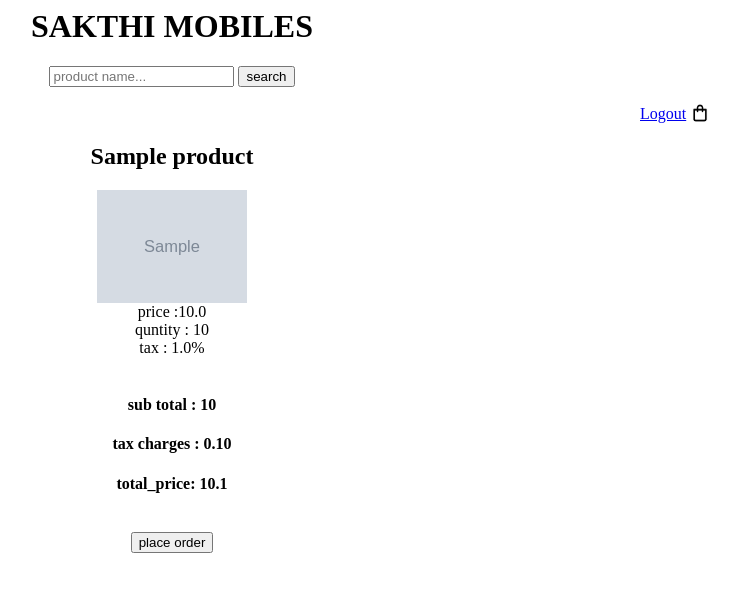
After one commit to sakthivellabglo/e-commerce, a Django app: page /order in a window 1280 px wide. The commit adds this page. Shown: the top 592 px of the page, without its empty margins (468-1206 px from the left). Run offline with Django 4.2, Linux system fonts and the light colour scheme; a user stored in the database is signed in; tables that the repository leaves empty hold one stand-in row (values such as "Sample post"); grey boxes marked "Sample" are stand-in pictures.

Commit message:
Order page added

```diff
--- a/product/admin.py
+++ b/product/admin.py
@@ -1,12 +1,14 @@
 from django.contrib import admin
 
-from product.models import Cart, Product
+from product.models import Cart, Product,Order
 
 class display_product(admin.ModelAdmin):
 	list_display = ('title','image', 'price', 'brand','stock')
-
+class display_Cart(admin.ModelAdmin):
+	list_display = ('user','product', 'quantity', 'price','date')
 admin.site.register(Product, display_product)
 admin.site.register(Cart)
+admin.site.register(Order)
 
 
 # Register your models here.
--- a/product/models.py
+++ b/product/models.py
@@ -19,3 +19,14 @@
 	quantity = models.IntegerField(default=1)
 	price = models.FloatField(blank=True)
 	date = models.DateField(auto_now_add = True)
+	def __str__(self):
+		return " {} {} {} {} {} ".format(self.user,self.product,self.quantity,self.price,self.date)
+
+class Order(models.Model) :
+    user = models.ForeignKey(User, on_delete=models.CASCADE)
+    items = models.ForeignKey(Cart, on_delete=models.CASCADE)
+    tax = models.FloatField()
+    total_product_cost = models.PositiveIntegerField()
+
+    def __str__(self):
+        return self.user.username
--- a/product/templates/list_cartitems.html
+++ b/product/templates/list_cartitems.html
@@ -26,6 +26,7 @@
 
       </form>
       <a href="{% url 'cart_remove' i.id %}"><button>remove</button></a><br>
+      <a href="{% url 'add_to_order' i.id %}"><button>order now</button></a><br>
 
 
     </center>
--- /dev/null
+++ b/product/templates/order.html
@@ -0,0 +1,24 @@
+{% extends "search.html" %}
+
+{% block content %}
+{% for i in object_list %}
+<div>
+        <center>
+                <h2> {{ i.items.product.title }}</h2>
+                <img src="{{ i.items.product.image.url }}" , width=150px><br>
+                price :{{i.items.price}}<br>
+                quntity : {{i.items.quantity}}<br>
+                tax  : {{i.tax}}%
+        </center>
+</div>
+{% endfor %}
+<br>
+<center>
+<h4>sub total : {{sub_total}}</h4>
+<h4>tax charges : {{tax|floatformat:2}}  </h4>
+<h4>total_price: {{total_price}} </h4>
+<br>
+<a href="{% url 'order_place' %}"><button >place order</button></a>
+</center>
+
+{% endblock %}
--- a/product/urls.py
+++ b/product/urls.py
@@ -8,4 +8,9 @@
                  path("cart/",login_required(views.ListCartItem.as_view()),name='cart'),
                  path("add_to_card/<int:id>",views.Add_to_add,name="add_to_cart"),
                  path("add_quntity/<int:id>",views.add_quntity,name="add_quntity"),
-                 path('remove/<int:id>/', views.cart_remove, name='cart_remove')]
+                 path('remove/<int:id>/', views.cart_remove, name='cart_remove'),
+                 path("add_to_order/<int:id>",views.add_order,name="add_to_order"),
+                 path("order",views.Orderproducts.as_view(),name='order'),
+                 path("placeorder",views.order_place,name = 'order_place' )
+
+]
--- a/product/views.py
+++ b/product/views.py
@@ -1,11 +1,11 @@
+from django.http import HttpResponse
 from django.views.generic.list import ListView
 from django.db.models import Q
 from django .contrib import messages
-from product.models import Cart, Product
+from product.models import Cart, Order, Product
 from django.contrib.auth.decorators import login_required
-from django.shortcuts import get_object_or_404
-from django.shortcuts import render,HttpResponse,redirect
-from django.db.models import Sum
+from django.shortcuts import redirect
+from django.db.models import Sum , F
 
 class Allproducts(ListView):
      model = Product
@@ -52,6 +52,36 @@
     cart.save()
     return redirect("cart")
 
+def add_order(request,id):
+    cart =  Cart.objects.get(id=id)
+    order = Order.objects.get_or_create(
+        items= cart,
+        user = request.user,
+        total_product_cost = cart.price ,
+        tax =12,
+    )
+    return redirect("order")
+class Orderproducts(ListView):
+     model = Order
+     template_name = "order.html"
+
+     def get_queryset(self):
+        object_list =Order.objects.filter(user = self.request.user)
+        if object_list.exists() :
+            pass
+        else:
+           messages.error(self.request, ' nothing to order  ')
+        print(object_list)
+        return object_list
+
+     def get_context_data(self, *args, **kwargs):
+        context = super().get_context_data(*args, **kwargs)
+        context['sub_total'] = Order.objects.filter(user = self.request.user).aggregate(Sum('total_product_cost'))['total_product_cost__sum']
+        context['tax'] = Order.objects.filter(user = self.request.user).aggregate(total = Sum(F('total_product_cost')* F('tax')/100))['total']
+        context['total_price'] = context['sub_total'] + context['tax']
+        return context
+
+
 
 class ListCartItem(ListView):
     model = Cart
@@ -71,3 +101,5 @@
         '''Add context to total price'''
         context['total_price'] = self.get_queryset().aggregate(Sum('price'))['price__sum']
         return context
+def order_place(request):
+    return HttpResponse("your order is placed")
```
Also changed, not shown: product/migrations/0010_order.py (added).
